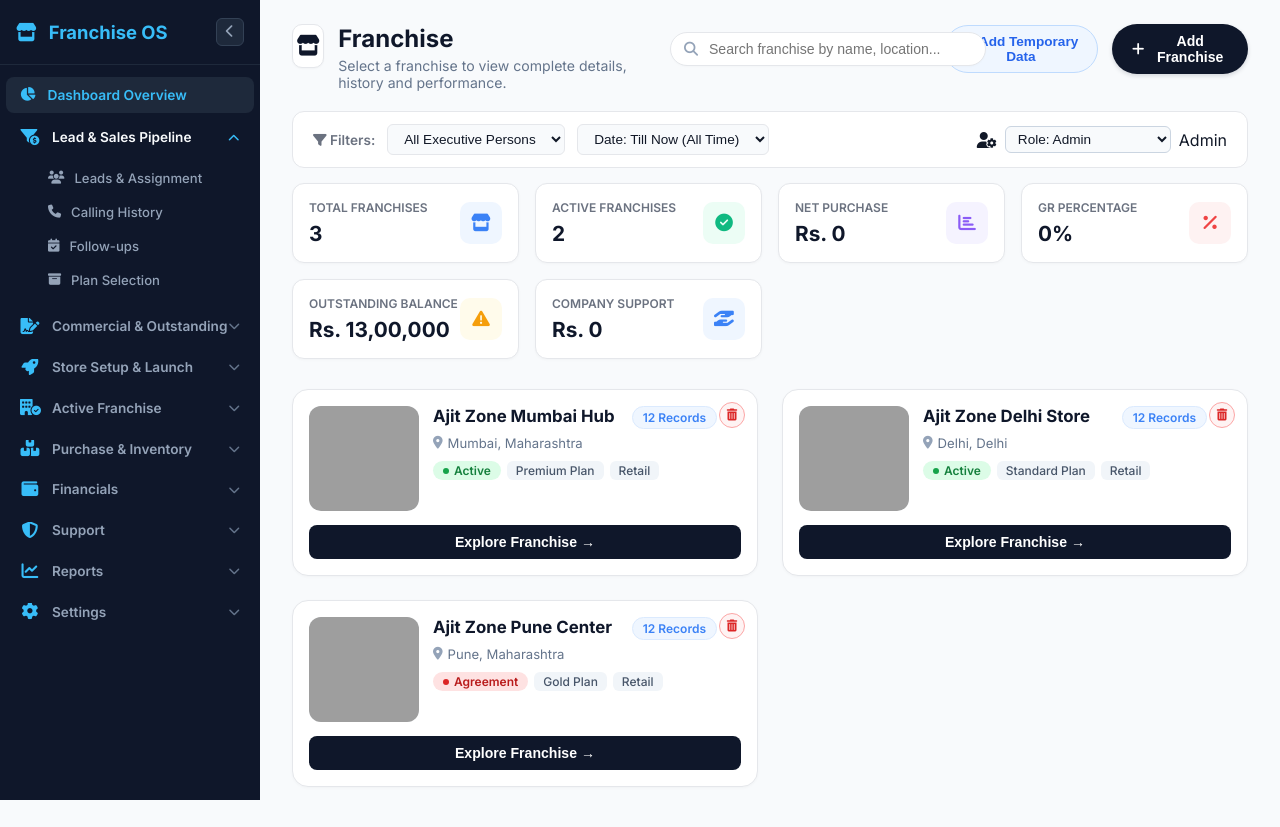
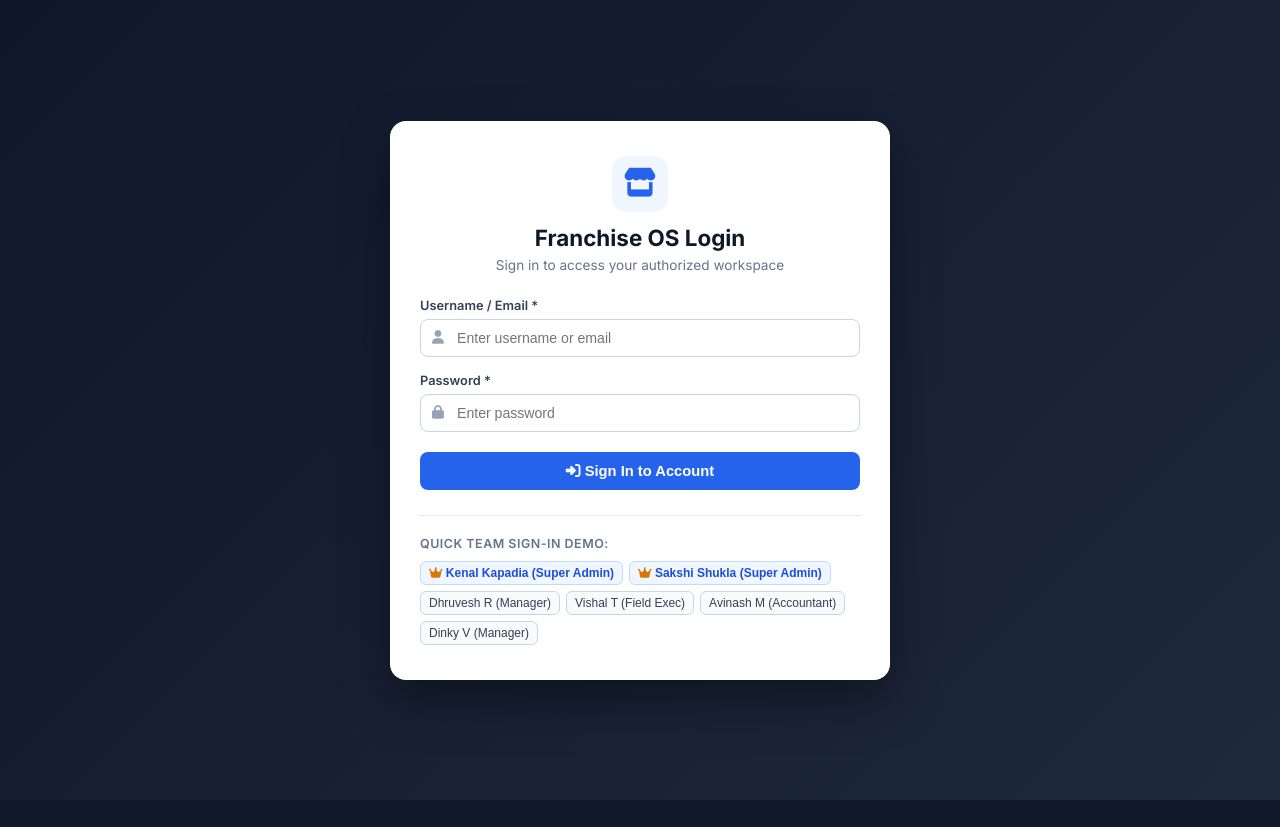
Before and after one commit to hrajitzone-code/franchise-management-app, a Flask app: page / in a window 1280 px wide. After the commit the page ends 800 px from the top, so only its background shows below. Run offline with Flask 3, Linux system fonts and the light colour scheme; data comes from the database, SQL or seed files in the repository; data that the repository does not hold is empty; grey boxes are pictures that could not be loaded.

Commit message:
Enforce Super Admin security & mandatory login screen with pre-seeded team accounts

```diff
--- a/app.py
+++ b/app.py
@@ -287,21 +287,28 @@ def seed_initial_demo_data():
 
     db.session.commit()
 
-def seed_default_admin_user():
-    if not User.query.first():
-        admin_email = os.environ.get('DEFAULT_ADMIN_USER', 'admin@franchise.com')
-        admin_pass = os.environ.get('DEFAULT_ADMIN_PASS', 'Admin@123456')
-        admin_user = User(
-            full_name="System Admin",
-            username=admin_email,
-            mobile="9999999999",
-            role="Admin",
-            department="Management",
-            is_active=True
-        )
-        admin_user.set_password(admin_pass)
-        db.session.add(admin_user)
-        db.session.commit()
+def seed_initial_team_users():
+    initial_users = [
+        {"full_name": "Kenal Kapadia", "username": "kenal@franchise.com", "role": "Super Admin", "password": "Kenal@123456", "department": "Management"},
+        {"full_name": "Sakshi Shukla", "username": "sakshi@franchise.com", "role": "Super Admin", "password": "Sakshi@123456", "department": "Management"},
+        {"full_name": "Dhruvesh Rajpurohit", "username": "dhruvesh@franchise.com", "role": "Manager", "password": "Dhruvesh@123456", "department": "Operations"},
+        {"full_name": "Vishal Tiwari", "username": "vishal@franchise.com", "role": "Field Executive", "password": "Vishal@123456", "department": "Field Operations"},
+        {"full_name": "Avinash Mishra", "username": "avinash@franchise.com", "role": "Accountant", "password": "Avinash@123456", "department": "Finance & Accounts"},
+        {"full_name": "Dinky Vaishnav", "username": "dinky@franchise.com", "role": "Manager", "password": "Dinky@123456", "department": "Sales"}
+    ]
+    for udata in initial_users:
+        u = User.query.filter_by(username=udata["username"]).first()
+        if not u:
+            u = User(
+                full_name=udata["full_name"],
+                username=udata["username"],
+                role=udata["role"],
+                department=udata["department"],
+                is_active=True
+            )
+            u.set_password(udata["password"])
+            db.session.add(u)
+    db.session.commit()
 
 def get_current_user():
     user_id = session.get('user_id')
@@ -337,7 +344,7 @@ def permission_required(module, action):
 
 def scope_query_by_user(query, model):
     user = get_current_user()
-    if user and user.role != 'Admin' and user.franchise_id:
+    if user and user.role != 'Super Admin' and user.franchise_id:
         if hasattr(model, 'franchise_id'):
             return query.filter(model.franchise_id == user.franchise_id)
     return query
@@ -351,7 +358,7 @@ def initialize_database_lazily():
         try:
             db.create_all()
             seed_default_expense_categories()
-            seed_default_admin_user()
+            seed_initial_team_users()
             seed_initial_demo_data()
         except Exception as e:
             print(f"Lazy DB initialization warning: {e}")
@@ -2166,8 +2173,8 @@ def auth_me():
 @app.route('/api/users', methods=['GET'])
 def get_users():
     current_user = get_current_user()
-    if not current_user or current_user.role != 'Admin':
-        return jsonify({'error': 'Access denied. Admin permissions required.'}), 403
+    if not current_user or current_user.role != 'Super Admin':
+        return jsonify({'error': 'Access denied. Super Admin permissions required.'}), 403
 
     search_q = request.args.get('search', '').strip().lower()
     role_filter = request.args.get('role', '').strip()
@@ -2199,8 +2206,8 @@ def get_users():
 @app.route('/api/users', methods=['POST'])
 def create_user():
     current_user = get_current_user()
-    if not current_user or current_user.role != 'Admin':
-        return jsonify({'error': 'Access denied. Admin permissions required.'}), 403
+    if not current_user or current_user.role != 'Super Admin':
+        return jsonify({'error': 'Access denied. Super Admin permissions required.'}), 403
 
     data = request.json or request.form
     full_name = (data.get('full_name') or '').strip()
@@ -2246,8 +2253,8 @@ def create_user():
 @app.route('/api/users/<int:user_id>', methods=['PUT'])
 def update_user(user_id):
     current_user = get_current_user()
-    if not current_user or current_user.role != 'Admin':
-        return jsonify({'error': 'Access denied. Admin permissions required.'}), 403
+    if not current_user or current_user.role != 'Super Admin':
+        return jsonify({'error': 'Access denied. Super Admin permissions required.'}), 403
 
     u = User.query.get_or_404(user_id)
     data = request.json or request.form
@@ -2280,8 +2287,8 @@ def update_user(user_id):
 @app.route('/api/users/<int:user_id>/status', methods=['PUT'])
 def toggle_user_status(user_id):
     current_user = get_current_user()
-    if not current_user or current_user.role != 'Admin':
-        return jsonify({'error': 'Access denied. Admin permissions required.'}), 403
+    if not current_user or current_user.role != 'Super Admin':
+        return jsonify({'error': 'Access denied. Super Admin permissions required.'}), 403
 
     u = User.query.get_or_404(user_id)
     if u.id == current_user.id:
@@ -2306,8 +2313,8 @@ def toggle_user_status(user_id):
 @app.route('/api/users/<int:user_id>/reset_password', methods=['POST'])
 def reset_user_password(user_id):
     current_user = get_current_user()
-    if not current_user or current_user.role != 'Admin':
-        return jsonify({'error': 'Access denied. Admin permissions required.'}), 403
+    if not current_user or current_user.role != 'Super Admin':
+        return jsonify({'error': 'Access denied. Super Admin permissions required.'}), 403
 
     u = User.query.get_or_404(user_id)
     data = request.json or request.form
@@ -2325,8 +2332,8 @@ def reset_user_password(user_id):
 @app.route('/api/users/<int:user_id>', methods=['DELETE'])
 def delete_user(user_id):
     current_user = get_current_user()
-    if not current_user or current_user.role != 'Admin':
-        return jsonify({'error': 'Access denied. Admin permissions required.'}), 403
+    if not current_user or current_user.role != 'Super Admin':
+        return jsonify({'error': 'Access denied. Super Admin permissions required.'}), 403
 
     u = User.query.get_or_404(user_id)
     if u.id == current_user.id:
--- a/static/js/app.js
+++ b/static/js/app.js
@@ -9,11 +9,7 @@ let expenseCategoriesList = [];
 let allFranchisesList = [];
 
 document.addEventListener('DOMContentLoaded', () => {
-  restoreSidebarState();
-  initEventListeners();
-  loadDashboard();
-  loadExpenseCategories();
-  loadFranchisesList();
+  checkAuthSession();
 });
 
 function initEventListeners() {
@@ -2421,3 +2417,168 @@ async function deleteUser(userId, userName) {
     console.error('Error deleting user:', err);
   }
 }
+
+// --- AUTHENTICATION & PERMISSIONS ENFORCEMENT ---
+
+let currentUser = null;
+
+async function checkAuthSession() {
+  try {
+    const res = await fetch('/api/auth/me');
+    const data = await res.json();
+    if (data.authenticated && data.user) {
+      currentUser = data.user;
+      document.getElementById('login-screen').style.display = 'none';
+      document.getElementById('app-container').style.display = 'flex';
+
+      const nameEl = document.getElementById('current-user-fullname');
+      const roleEl = document.getElementById('current-role-badge');
+      if (nameEl) nameEl.innerText = currentUser.full_name;
+      if (roleEl) {
+        roleEl.innerText = currentUser.role;
+        if (currentUser.role === 'Super Admin') {
+          roleEl.style.background = '#FEF3C7';
+          roleEl.style.color = '#92400E';
+          roleEl.style.border = '1px solid #FCD34D';
+        } else {
+          roleEl.style.background = '#DBEAFE';
+          roleEl.style.color = '#1E40AF';
+          roleEl.style.border = '1px solid #93C5FD';
+        }
+      }
+
+      applyPermissionsToUI(currentUser);
+
+      restoreSidebarState();
+      initEventListeners();
+      loadDashboard();
+      loadExpenseCategories();
+      loadFranchisesList();
+    } else {
+      showLoginScreen();
+    }
+  } catch (err) {
+    console.error('Error checking auth session:', err);
+    showLoginScreen();
+  }
+}
+
+function showLoginScreen() {
+  currentUser = null;
+  document.getElementById('login-screen').style.display = 'flex';
+  document.getElementById('app-container').style.display = 'none';
+}
+
+function quickLogin(username, password) {
+  document.getElementById('login-username').value = username;
+  document.getElementById('login-password').value = password;
+  handleLoginSubmit(new Event('submit'));
+}
+
+async function handleLoginSubmit(e) {
+  if (e) e.preventDefault();
+  const username = document.getElementById('login-username').value.trim();
+  const password = document.getElementById('login-password').value.trim();
+  const errorAlert = document.getElementById('login-error-alert');
+  const btn = document.getElementById('login-btn');
+
+  if (!username || !password) {
+    if (errorAlert) {
+      errorAlert.innerText = 'Please enter both Username/Email and Password.';
+      errorAlert.style.display = 'block';
+    }
+    return;
+  }
+
+  if (errorAlert) errorAlert.style.display = 'none';
+  if (btn) btn.disabled = true;
+
+  try {
+    const res = await fetch('/api/auth/login', {
+      method: 'POST',
+      headers: { 'Content-Type': 'application/json' },
+      body: JSON.stringify({ username, password })
+    });
+    const data = await res.json();
+    if (res.ok && data.status === 'success') {
+      checkAuthSession();
+    } else {
+      if (errorAlert) {
+        errorAlert.innerText = data.message || 'Invalid username or password.';
+        errorAlert.style.display = 'block';
+      }
+    }
+  } catch (err) {
+    console.error('Login error:', err);
+    if (errorAlert) {
+      errorAlert.innerText = 'Server connection error. Please try again.';
+      errorAlert.style.display = 'block';
+    }
+  } finally {
+    if (btn) btn.disabled = false;
+  }
+}
+
+async function handleLogout() {
+  try {
+    await fetch('/api/auth/logout', { method: 'POST' });
+  } catch (err) {
+    console.error('Logout error:', err);
+  } finally {
+    showLoginScreen();
+  }
+}
+
+function applyPermissionsToUI(user) {
+  const isSuperAdmin = user.role === 'Super Admin';
+  const perms = user.permissions || {};
+
+  // User Management visibility (Strictly Super Admin only)
+  const navUsers = document.getElementById('nav-users');
+  if (navUsers) {
+    navUsers.style.display = isSuperAdmin ? 'block' : 'none';
+  }
+
+  if (isSuperAdmin) {
+    // Show all categories & menu items
+    document.querySelectorAll('#sidebar .nav-category').forEach(el => el.style.display = 'block');
+    document.querySelectorAll('#sidebar .submenu li').forEach(el => el.style.display = 'block');
+    return;
+  }
+
+  // Module to Sidebar Element IDs Map
+  const moduleNavMap = {
+    'leads': ['nav-leads', 'nav-plans'],
+    'calling': ['nav-calling'],
+    'followup': ['nav-followup'],
+    'survey': ['nav-survey'],
+    'visit': ['nav-visit_expenses'],
+    'payments': ['nav-payments', 'nav-token', 'nav-agreement'],
+    'expenses': ['nav-expenses'],
+    'purchase': ['nav-purchases', 'nav-materials'],
+    'gr': ['nav-gr'],
+    'training': ['nav-training'],
+    'interior': ['nav-interior'],
+    'marketing': ['nav-marketing', 'nav-branding', 'nav-influencer', 'nav-operations', 'nav-opening', 'nav-active'],
+    'reports': ['nav-reports', 'nav-performance']
+  };
+
+  Object.keys(moduleNavMap).forEach(modKey => {
+    const modPerm = perms[modKey] || {};
+    const canView = !!modPerm.view;
+    const navIds = moduleNavMap[modKey];
+
+    navIds.forEach(id => {
+      const el = document.getElementById(id);
+      if (el) {
+        el.style.display = canView ? 'block' : 'none';
+      }
+    });
+  });
+
+  // Hide empty categories
+  document.querySelectorAll('#sidebar .nav-category').forEach(cat => {
+    const visibleItems = cat.querySelectorAll('.submenu li[style*="display: block"], .submenu li:not([style*="display: none"])');
+    cat.style.display = visibleItems.length > 0 ? 'block' : 'none';
+  });
+}
--- a/templates/index.html
+++ b/templates/index.html
@@ -14,7 +14,69 @@
 </head>
 <body>
 
-<div id="app-container">
+<!-- Mandatory Full-Screen Login Overlay Screen -->
+<div id="login-screen" style="position: fixed; inset: 0; background: linear-gradient(135deg, #0F172A 0%, #1E293B 100%); z-index: 9999; display: flex; align-items: center; justify-content: center; padding: 20px;">
+  <div style="background: #FFFFFF; width: 440px; max-width: 100%; border-radius: 16px; padding: 35px 30px; box-shadow: 0 20px 50px rgba(0,0,0,0.4);">
+    <div style="text-align: center; margin-bottom: 25px;">
+      <div style="display: inline-flex; align-items: center; justify-content: center; width: 56px; height: 56px; background: #EFF6FF; border-radius: 14px; margin-bottom: 12px; color: #2563EB; font-size: 1.8rem;">
+        <i class="fa-solid fa-store"></i>
+      </div>
+      <h2 style="margin: 0 0 6px 0; color: #0F172A; font-weight: 700; font-size: 1.4rem;">Franchise OS Login</h2>
+      <p style="margin: 0; color: #64748B; font-size: 0.85rem;">Sign in to access your authorized workspace</p>
+    </div>
+
+    <div id="login-error-alert" style="display: none; padding: 10px 14px; background: #FEF2F2; border: 1px solid #FCA5A5; border-radius: 8px; color: #991B1B; font-size: 0.82rem; margin-bottom: 15px;"></div>
+
+    <form onsubmit="handleLoginSubmit(event)">
+      <div style="margin-bottom: 16px;">
+        <label style="display: block; font-size: 0.8rem; font-weight: 600; color: #334155; margin-bottom: 6px;">Username / Email *</label>
+        <div style="position: relative;">
+          <i class="fa-solid fa-user" style="position: absolute; left: 12px; top: 50%; transform: translateY(-50%); color: #94A3B8; font-size: 0.85rem;"></i>
+          <input type="text" id="login-username" required placeholder="Enter username or email" style="width: 100%; padding: 10px 12px 10px 36px; border-radius: 8px; border: 1px solid #CBD5E1; font-size: 0.88rem; box-sizing: border-box;">
+        </div>
+      </div>
+
+      <div style="margin-bottom: 20px;">
+        <label style="display: block; font-size: 0.8rem; font-weight: 600; color: #334155; margin-bottom: 6px;">Password *</label>
+        <div style="position: relative;">
+          <i class="fa-solid fa-lock" style="position: absolute; left: 12px; top: 50%; transform: translateY(-50%); color: #94A3B8; font-size: 0.85rem;"></i>
+          <input type="password" id="login-password" required placeholder="Enter password" style="width: 100%; padding: 10px 12px 10px 36px; border-radius: 8px; border: 1px solid #CBD5E1; font-size: 0.88rem; box-sizing: border-box;">
+        </div>
+      </div>
+
+      <button type="submit" id="login-btn" style="width: 100%; padding: 11px; border-radius: 8px; border: none; background: #2563EB; color: #FFFFFF; font-weight: 600; font-size: 0.92rem; cursor: pointer; transition: background 0.2s;">
+        <i class="fa-solid fa-right-to-bracket"></i> Sign In to Account
+      </button>
+    </form>
+
+    <!-- Quick Demo Logins Selection -->
+    <div style="margin-top: 25px; padding-top: 20px; border-top: 1px solid #E2E8F0;">
+      <span style="display: block; font-size: 0.78rem; font-weight: 600; color: #64748B; margin-bottom: 10px; text-transform: uppercase; letter-spacing: 0.5px;">Quick Team Sign-In Demo:</span>
+      <div style="display: flex; flex-wrap: wrap; gap: 6px;">
+        <button type="button" onclick="quickLogin('kenal@franchise.com', 'Kenal@123456')" style="padding: 4px 8px; font-size: 0.75rem; border-radius: 6px; border: 1px solid #BFDBFE; background: #EFF6FF; color: #1D4ED8; cursor: pointer; font-weight: 600;">
+          <i class="fa-solid fa-crown" style="color: #D97706;"></i> Kenal Kapadia (Super Admin)
+        </button>
+        <button type="button" onclick="quickLogin('sakshi@franchise.com', 'Sakshi@123456')" style="padding: 4px 8px; font-size: 0.75rem; border-radius: 6px; border: 1px solid #BFDBFE; background: #EFF6FF; color: #1D4ED8; cursor: pointer; font-weight: 600;">
+          <i class="fa-solid fa-crown" style="color: #D97706;"></i> Sakshi Shukla (Super Admin)
+        </button>
+        <button type="button" onclick="quickLogin('dhruvesh@franchise.com', 'Dhruvesh@123456')" style="padding: 4px 8px; font-size: 0.75rem; border-radius: 6px; border: 1px solid #CBD5E1; background: #F8FAFC; color: #334155; cursor: pointer;">
+          Dhruvesh R (Manager)
+        </button>
+        <button type="button" onclick="quickLogin('vishal@franchise.com', 'Vishal@123456')" style="padding: 4px 8px; font-size: 0.75rem; border-radius: 6px; border: 1px solid #CBD5E1; background: #F8FAFC; color: #334155; cursor: pointer;">
+          Vishal T (Field Exec)
+        </button>
+        <button type="button" onclick="quickLogin('avinash@franchise.com', 'Avinash@123456')" style="padding: 4px 8px; font-size: 0.75rem; border-radius: 6px; border: 1px solid #CBD5E1; background: #F8FAFC; color: #334155; cursor: pointer;">
+          Avinash M (Accountant)
+        </button>
+        <button type="button" onclick="quickLogin('dinky@franchise.com', 'Dinky@123456')" style="padding: 4px 8px; font-size: 0.75rem; border-radius: 6px; border: 1px solid #CBD5E1; background: #F8FAFC; color: #334155; cursor: pointer;">
+          Dinky V (Manager)
+        </button>
+      </div>
+    </div>
+  </div>
+</div>
+
+<div id="app-container" style="display: none;">
 
   <!-- Sidebar Navigation -->
   <aside id="sidebar">
@@ -244,16 +306,15 @@
         <input type="date" id="custom-date-to" style="padding: 4px 8px; font-size: 0.8rem;">
       </div>
 
-      <div style="margin-left: auto; display: flex; align-items: center; gap: 8px;">
-        <i class="fa-solid fa-user-gear text-muted"></i>
-        <select id="user-role-select" style="padding: 4px 8px; border-radius: 6px; border: 1px solid #CBD5E1; font-size: 0.85rem;">
-          <option value="Admin" selected>Role: Admin</option>
-          <option value="Manager">Role: Manager</option>
-          <option value="Field Executive">Role: Field Executive</option>
-          <option value="Accountant">Role: Accountant</option>
-          <option value="Franchisee">Role: Franchisee</option>
-        </select>
-        <span class="role-badge" id="current-role-badge">Admin</span>
+      <div style="margin-left: auto; display: flex; align-items: center; gap: 10px;" id="header-user-profile">
+        <div style="display: flex; align-items: center; gap: 6px;">
+          <i class="fa-solid fa-circle-user" style="font-size: 1.2rem; color: #2563EB;"></i>
+          <span id="current-user-fullname" style="font-weight: 600; font-size: 0.85rem; color: #0F172A;">Guest User</span>
+        </div>
+        <span class="role-badge" id="current-role-badge" style="background: #DBEAFE; color: #1E40AF; padding: 2px 8px; border-radius: 9999px; font-weight: 600; font-size: 0.75rem;">Role</span>
+        <button onclick="handleLogout()" title="Logout Session" style="padding: 4px 10px; border-radius: 6px; border: 1px solid #CBD5E1; background: #FFFFFF; cursor: pointer; font-weight: 600; font-size: 0.8rem; color: #DC2626; display: inline-flex; align-items: center; gap: 4px;">
+          <i class="fa-solid fa-right-from-bracket"></i> Logout
+        </button>
       </div>
     </div>
 
@@ -675,7 +736,8 @@
         <div>
           <label style="display: block; font-size: 0.8rem; font-weight: 600; color: #334155; margin-bottom: 4px;">Role *</label>
           <select id="user-role" onchange="handleModalRoleChange(this.value)" style="width: 100%; padding: 8px 12px; border-radius: 6px; border: 1px solid #CBD5E1; font-size: 0.85rem;">
-            <option value="Admin">Admin (Full Control)</option>
+            <option value="Super Admin">Super Admin (Full System & User Control)</option>
+            <option value="Admin">Admin</option>
             <option value="Manager" selected>Manager</option>
             <option value="Field Executive">Field Executive</option>
             <option value="Accountant">Accountant</option>
```
Also changed, not shown: models.py (+27 -7 lines).
